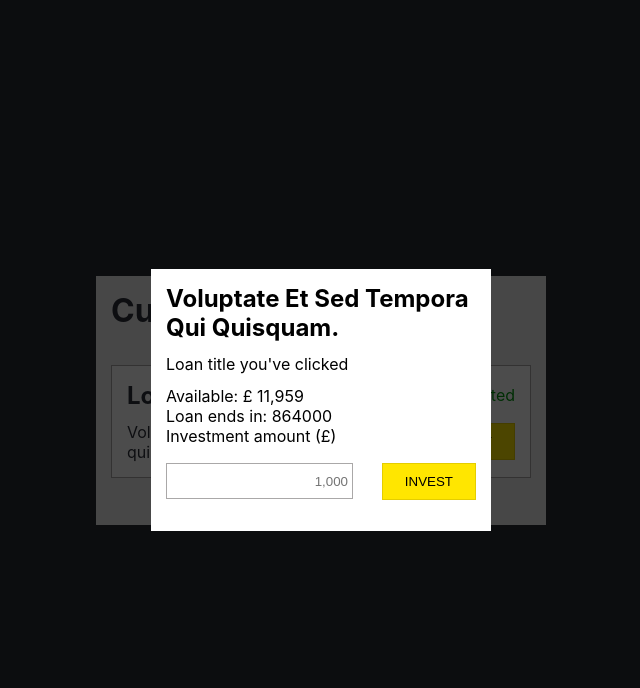
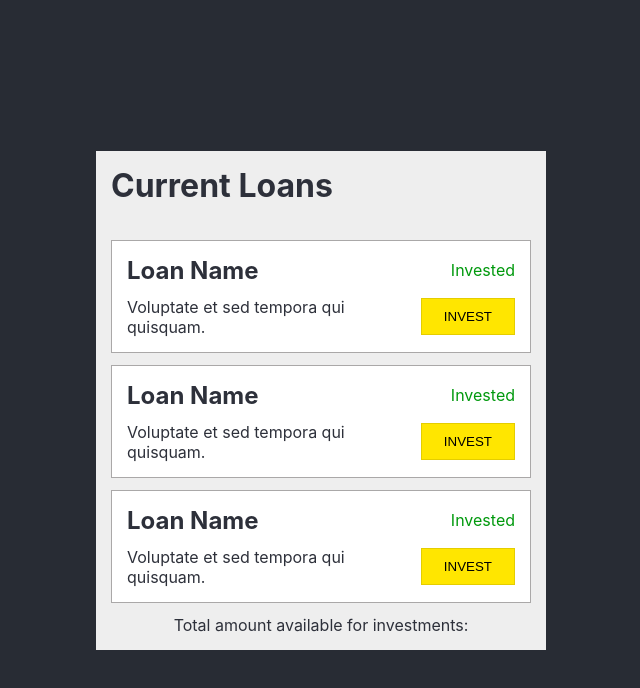
Before and after one commit to AndreiPositko/lendinvest-test-task, a React (Create React App) app: page / in a window 1280 px wide. Shown: the top 688 px of the page, without its empty margins (319-959 px from the left). Built offline with nearby package versions, Linux system fonts and the light colour scheme.

Commit message:
display  all data from mocks in LoansList component

```diff
--- a/src/components/InvestModal/styled.js
+++ b/src/components/InvestModal/styled.js
@@ -1,7 +1,7 @@
 import styled from 'styled-components';
 
 export const Container = styled.div`
-   display: flex;
+   display: none;
    position: fixed;
    top: 0;
    left: 0;
--- a/src/components/LoansList/LoansList.jsx
+++ b/src/components/LoansList/LoansList.jsx
@@ -1,18 +1,24 @@
-import React from 'react';
+import React, { useState } from 'react';
 
 import LoanItem from '../LoanItem/Index';
 import InvestModal from '../InvestModal/index';
 import InvestContent from '../InvestContent/index';
 
+import currentLoans from '../../mocks/currentLoans.json';
+
 import * as Styled from './styled';
 
 const LoansList = () => {
+    const [loans, setLoans] = useState(currentLoans.loans);
 
     return (
         <>
             <Styled.Wrapper>
                 <Styled.Title>current loans</Styled.Title>
-                <LoanItem/>
+                {loans.map(loan => (
+                    <LoanItem key={loan.id} data={ loan }/>
+                ))}
+
                 <Styled.TotalData>
                     Total amount available for investments:
                 </Styled.TotalData>
```
